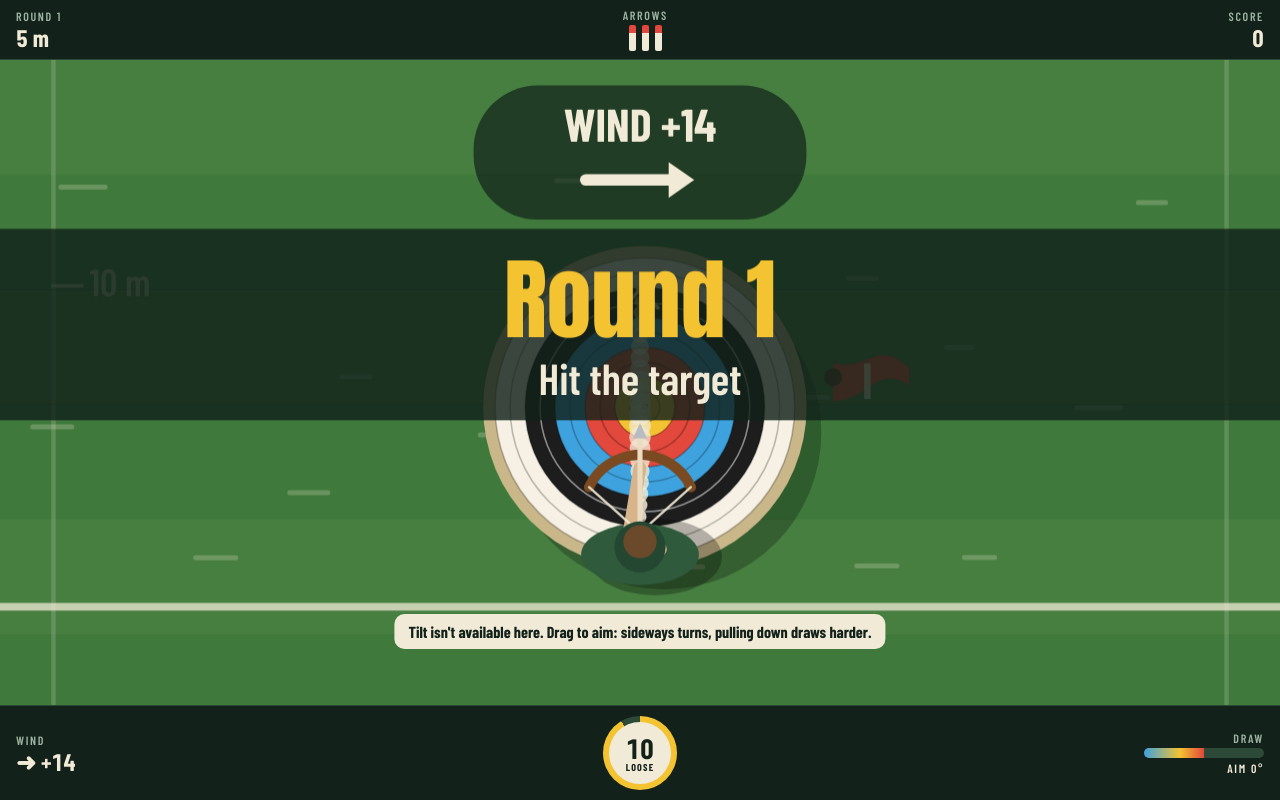
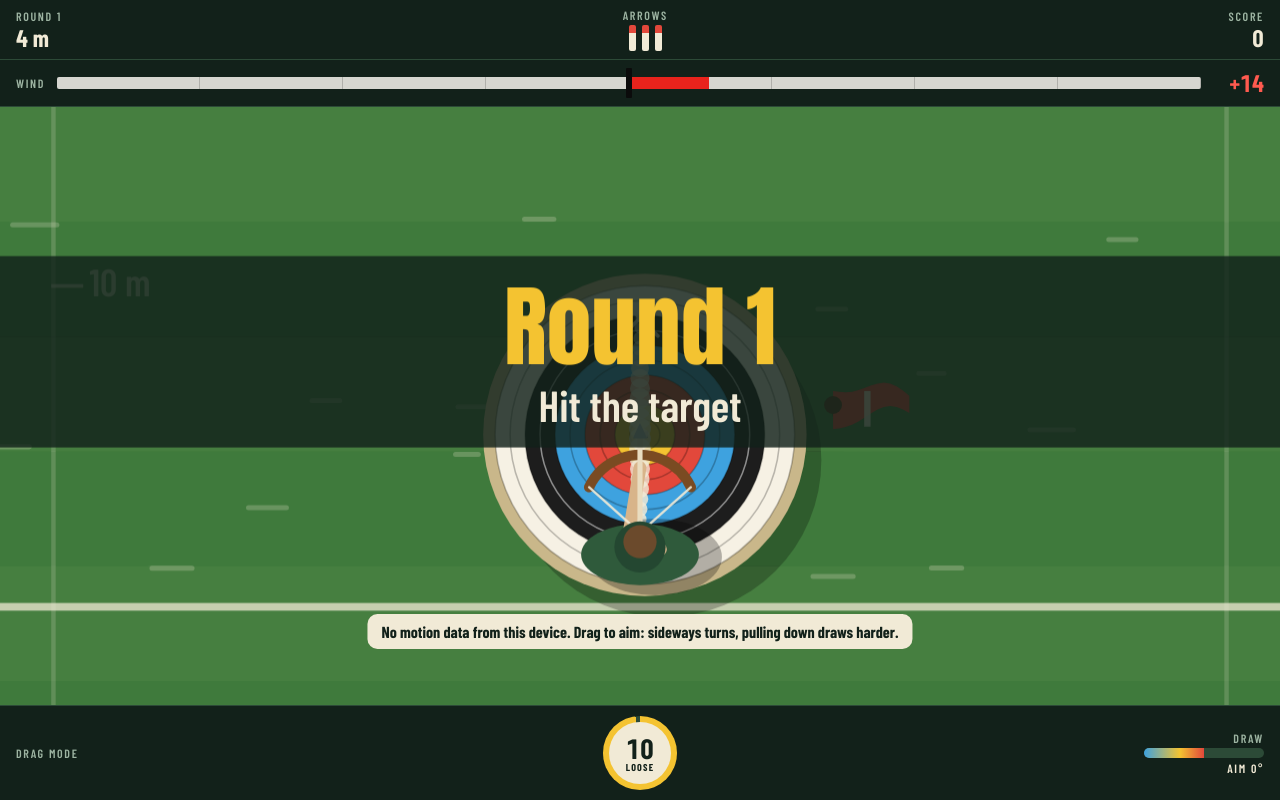
Before and after one commit to recdustin98-commits/bowman, a plain HTML site: page index.html in a window 1280 px wide. Both pictures are taken after a click on the button "START". Drawn offline with nearby package versions, Linux system fonts and the light colour scheme; animation ran at ten frames a second; a web font is replaced by a local one.

Commit message:
Add bar wind gauge and clearer iOS tilt setup
Wind shows as a fixed bar under the scoreboard: red to the right, blue to
the left, length = strength. Tilt permission is requested first thing in
the Start tap and the game says why tilt is off when it can't turn on.

Co-Authored-By: Claude Opus 5.5 <noreply@anthropic.com>
Claude-Session: https://claude.ai/code/session_013HAUiex4ceMow496Lzsr3F

```diff
--- a/index.html
+++ b/index.html
@@ -28,7 +28,16 @@ body{font-family:var(--ui);-webkit-user-select:none;user-select:none;-webkit-tou
 #quiver i.spent{background:var(--line)}
 #stage{position:relative;flex:1;min-height:0}
 canvas{position:absolute;inset:0;width:100%;height:100%;display:block}
-#windArrow{display:inline-block;transition:transform .3s}
+.windrow{display:grid;grid-template-columns:auto 1fr 3.2em;align-items:center;gap:12px;background:var(--forest);border-bottom:1px solid var(--line);padding-block:8px;padding-left:max(16px,env(safe-area-inset-left,0px));padding-right:max(16px,env(safe-area-inset-right,0px))}
+.gauge{position:relative;height:30px;min-width:0}
+.gauge .track{position:absolute;left:0;right:0;top:9px;height:12px;background:#d6d6d0;border-radius:2px;
+  background-image:repeating-linear-gradient(90deg,transparent 0 calc(12.5% - 1px),rgba(0,0,0,.18) calc(12.5% - 1px) 12.5%)}
+.gauge .pos,.gauge .neg{position:absolute;top:9px;height:12px;width:0;transition:width .4s}
+.gauge .pos{left:50%;background:#e8231c}
+.gauge .neg{right:50%;background:#2160a8}
+.gauge .mid{position:absolute;left:50%;top:0;width:6px;height:30px;margin-left:-3px;background:#0b0b0b;border-radius:1px}
+#windVal{text-align:right}
+#windVal.pos{color:#ff5a4f}#windVal.neg{color:#6fb0ff}
 #loose{width:74px;height:74px;border-radius:50%;border:0;padding:0;cursor:pointer;background:conic-gradient(var(--gold) calc(var(--t,1)*360deg), var(--line) 0);display:grid;place-items:center;font:inherit;color:var(--forest)}
 #loose span{width:62px;height:62px;border-radius:50%;background:var(--chalk);display:flex;flex-direction:column;align-items:center;justify-content:center;line-height:1}
 #loose b{font-size:28px;font-variant-numeric:tabular-nums}
@@ -52,9 +61,9 @@ h2{font-family:var(--display);font-weight:400;font-size:32px;line-height:1;margi
 .big{font-size:44px;font-weight:700;font-variant-numeric:tabular-nums;line-height:1}
 .ad{border:2px dashed var(--muted);border-radius:12px;padding-block:28px;padding-inline:16px;color:var(--muted)}
 #toast{position:absolute;left:50%;bottom:56px;transform:translateX(-50%);background:var(--chalk);color:var(--forest);font-weight:700;font-size:16px;padding:8px 14px;border-radius:10px;max-width:calc(100% - 32px);text-align:center;z-index:4;pointer-events:none;transition:opacity .3s}
-#recenter{position:absolute;right:max(10px,env(safe-area-inset-right,0px));bottom:10px;z-index:3;font:600 14px var(--ui);letter-spacing:.08em;text-transform:uppercase;background:rgba(18,33,26,.75);color:var(--chalk);border:1px solid var(--line);border-radius:8px;padding:6px 10px;cursor:pointer}
+#recenter{justify-self:start;font:600 13px var(--ui);letter-spacing:.08em;text-transform:uppercase;background:transparent;color:var(--chalk);border:1px solid var(--line);border-radius:8px;padding:6px 10px;cursor:pointer}
 [hidden]{display:none!important}
-@media (prefers-reduced-motion: reduce){#windArrow{transition:none}}
+@media (prefers-reduced-motion: reduce){.gauge .pos,.gauge .neg{transition:none}}
 </style>
 
 <div id="app">
@@ -63,14 +72,18 @@ h2{font-family:var(--display);font-weight:400;font-size:32px;line-height:1;margi
     <div class="stack" style="align-items:center"><span class="lbl">Arrows</span><div id="quiver"></div></div>
     <div class="stack right"><span class="lbl">Score</span><span class="val" id="scoreVal">0</span></div>
   </div>
+  <div class="windrow" aria-label="Wind">
+    <span class="lbl">Wind</span>
+    <div class="gauge" role="img" id="gauge" aria-label="Wind 0"><div class="track"></div><div class="neg" id="gNeg"></div><div class="pos" id="gPos"></div><div class="mid"></div></div>
+    <span class="val" id="windVal">0</span>
+  </div>
   <div id="stage">
     <canvas id="cv"></canvas>
     <div id="toast" hidden></div>
-    <button id="recenter" hidden>Recenter tilt</button>
     <div class="overlay" id="overlay"></div>
   </div>
   <div class="bar bottom">
-    <div class="stack"><span class="lbl">Wind</span><span class="val"><span id="windArrow">➜</span> <span id="windVal">0</span></span></div>
+    <div class="stack"><span class="lbl" id="tiltStatus">Drag mode</span><button id="recenter" hidden>Recenter tilt</button></div>
     <button id="loose" disabled aria-label="Loose arrow now"><span><b id="timeVal">10</b><small>Loose</small></span></button>
     <div class="stack right"><span class="lbl">Draw</span><div class="meter"><i id="powerBar"></i></div><span class="lbl" id="aimVal" style="color:var(--chalk)">Aim 0°</span></div>
   </div>
@@ -149,18 +162,34 @@ function onOrientation(e) {
   input.beta += (e.beta - input.beta) * .3;     // light smoothing
   input.gamma += (e.gamma - input.gamma) * .3;
 }
+// Returns 'ok' or a reason: 'unsupported' | 'insecure' | 'denied' | 'error' | 'nodata'.
+// Must be called synchronously from the tap: iOS only shows the Allow prompt inside a user gesture.
 async function enableTilt() {
-  try {
-    if (typeof DeviceOrientationEvent === 'undefined') return false;
-    if (typeof DeviceOrientationEvent.requestPermission === 'function') {   // iOS 13+
-      const r = await DeviceOrientationEvent.requestPermission();
-      if (r !== 'granted') return false;
-    }
-    window.addEventListener('deviceorientation', onOrientation);
-    const t0 = performance.now();
-    while (!input.got && performance.now() - t0 < 1200) await new Promise(r => setTimeout(r, 100));
-    return input.got;
-  } catch { return false; }
+  if (typeof DeviceOrientationEvent === 'undefined') return 'unsupported';
+  if (!window.isSecureContext) return 'insecure';
+  let permP = null;
+  if (typeof DeviceOrientationEvent.requestPermission === 'function') {   // iOS 13+
+    try { permP = DeviceOrientationEvent.requestPermission(); } catch { return 'error'; }
+  }
+  window.addEventListener('deviceorientation', onOrientation);
+  if (permP) {
+    try { if (await permP !== 'granted') return 'denied'; } catch { return 'error'; }
+  }
+  const t0 = performance.now();
+  while (!input.got && performance.now() - t0 < 2500) await new Promise(r => setTimeout(r, 100));
+  return input.got ? 'ok' : 'nodata';
+}
+const TILT_MSG = {
+  unsupported: 'This browser has no motion sensor access. Drag to aim.',
+  insecure: 'Tilt needs the https:// link. Drag to aim for now.',
+  denied: 'Motion access was not allowed. Close this tab, open the link again, tap Start and choose Allow.',
+  error: 'Motion access failed. Reload and tap Start again.',
+  nodata: 'No motion data from this device. Drag to aim: sideways turns, pulling down draws harder.',
+};
+function setTiltMode(on) {
+  input.mode = on ? 'tilt' : 'touch';
+  $('recenter').hidden = !on;
+  $('tiltStatus').textContent = on ? 'Tilt on' : 'Drag mode';
 }
 function recenter() { input.b0 = input.beta; input.g0 = input.gamma; }
 function readTilt() {
@@ -329,8 +358,12 @@ function hud() {
   const t = state.target;
   $('distVal').textContent = t ? `${Math.round((world.ay - t.y) * CONFIG.METERS_PER_UNIT)} m` : '— m';
   $('scoreVal').textContent = state.score;
-  $('windVal').textContent = (state.wind > 0 ? '+' : '') + state.wind;
-  $('windArrow').style.transform = `scaleX(${state.wind < 0 ? -1 : 1})`;
+  const w = state.wind, pct = Math.min(Math.abs(w), 100) / 100 * 50;   // full half-track = wind 100
+  $('windVal').textContent = (w > 0 ? '+' : '') + w;
+  $('windVal').className = 'val ' + (w > 0 ? 'pos' : w < 0 ? 'neg' : '');
+  $('gPos').style.width = (w > 0 ? pct : 0) + '%';
+  $('gNeg').style.width = (w < 0 ? pct : 0) + '%';
+  $('gauge').setAttribute('aria-label', `Wind ${w}`);
   const q = $('quiver'); q.innerHTML = '';
   for (let i = 0; i < Math.max(CONFIG.ARROWS_PER_ROUND, state.arrows); i++) {
     const el = document.createElement('i'); if (i >= state.arrows) el.className = 'spent'; q.appendChild(el);
@@ -543,7 +576,7 @@ function frame(now) {
   }
   const s = world.scale * world.dpr;
   ctx.setTransform(s, 0, 0, s, 0, 0);
-  drawField(); drawWind(dt); drawTarget(); drawFlag(); drawStuck(); drawPreview(); drawArcher(); drawFlight(dt); drawWindGauge(); drawPopups(dt); drawBanner(dt);
+  drawField(); drawWind(dt); drawTarget(); drawFlag(); drawStuck(); drawPreview(); drawArcher(); drawFlight(dt); drawPopups(dt); drawBanner(dt);
   hudLive();
   requestAnimationFrame(frame);
 }
@@ -570,10 +603,15 @@ function titleScreen() {
   const setT = v => { CONFIG.AIM_SECONDS = v; store.set('aim', v); $('t10').setAttribute('aria-pressed', v === 10); $('t5').setAttribute('aria-pressed', v === 5); };
   $('t10').onclick = () => setT(10); $('t5').onclick = () => setT(5);
   $('startBtn').onclick = async () => {
+    const tiltP = enableTilt();      // first thing in the tap, so iOS shows its Allow prompt
     audioInit();
-    const ok = await enableTilt();   // must run inside the tap for iOS permission
-    if (ok) { input.mode = 'tilt'; recenter(); $('recenter').hidden = false; }
-    else { input.mode = 'touch'; toast('Tilt isn\'t available here. Drag to aim: sideways turns, pulling down draws harder.', 4500); }
+    const res = await tiltP;
+    if (res === 'ok') { setTiltMode(true); recenter(); }
+    else {
+      setTiltMode(false); toast(TILT_MSG[res], 6000);
+      // if motion data shows up late, switch to tilt on its own
+      if (res === 'nodata') { const iv = setInterval(() => { if (input.got) { clearInterval(iv); setTiltMode(true); recenter(); toast('Tilt on'); } }, 300); }
+    }
     try { await navigator.wakeLock?.request('screen'); } catch {}
     hideOverlay(); startGame();
   };
```
